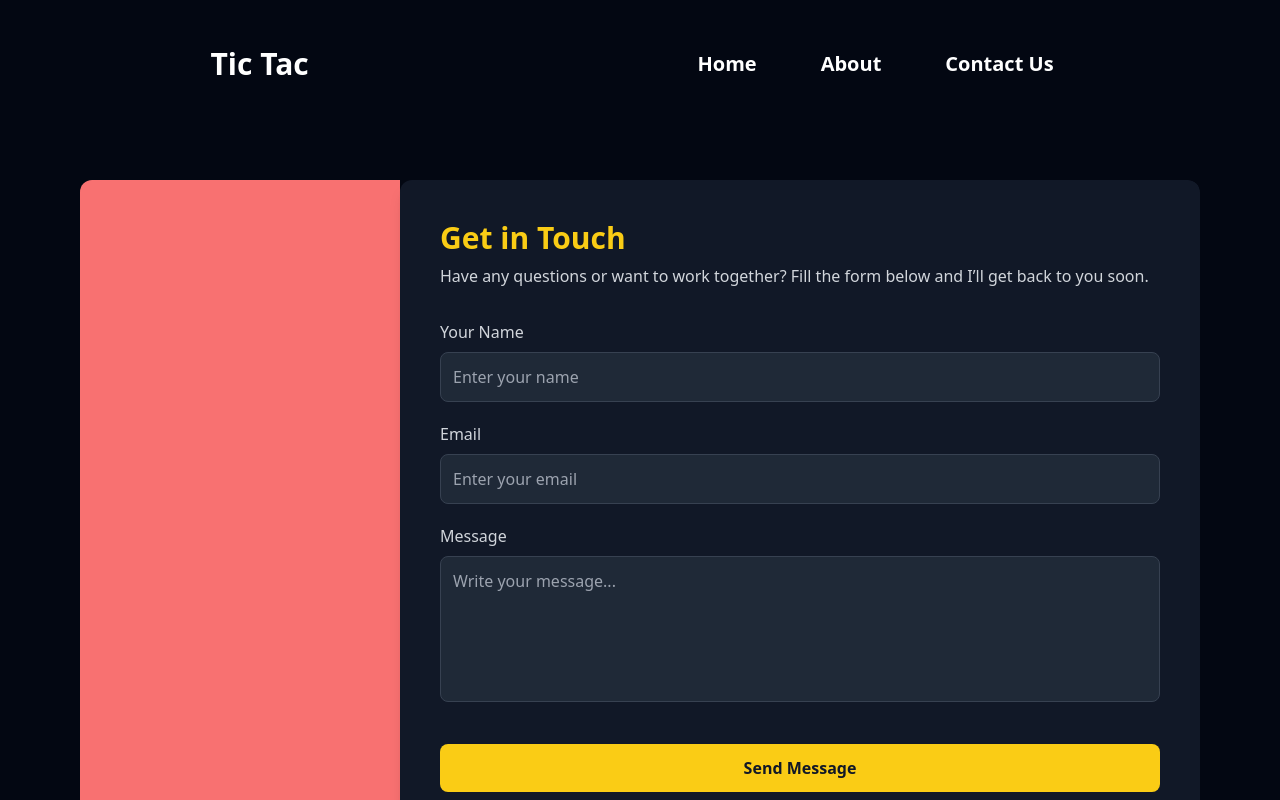
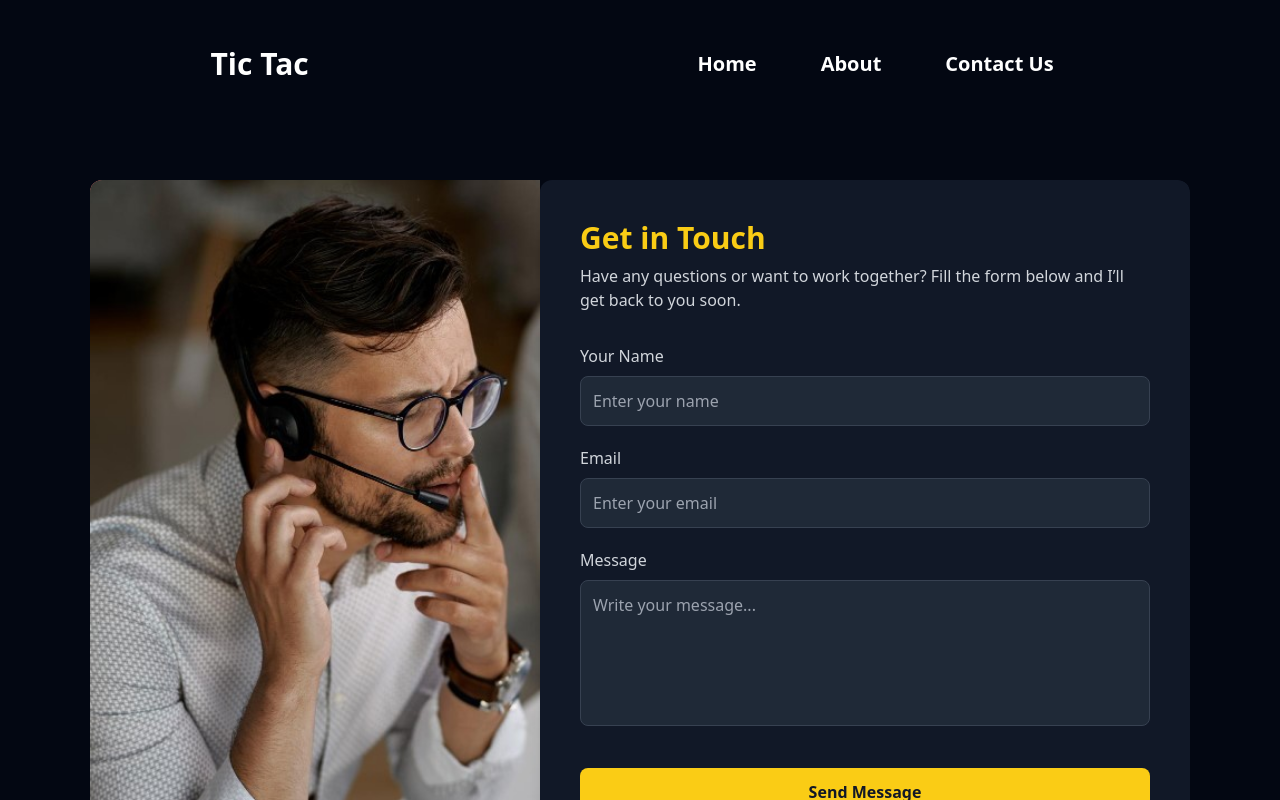
Before and after one commit to zouhairkahtal/TicTac, a React (Vite) app: page /contactUs in a window 1280 px wide. Shown: the top 800 px of the page. Built offline with nearby package versions, Linux system fonts and the light colour scheme.

Commit message:
add contact background

```diff
--- a/src/views/ContactUs.tsx
+++ b/src/views/ContactUs.tsx
@@ -1,5 +1,14 @@
+import contactBg from "../assets/image/contactBG.jpg"
+export function ContactUs() {
 
-export function ContactUs() {
+
+  const backgroundStyle = {
+
+    backgroundSize: "cover",
+  backgroundPosition: "left",
+    backgroundImage: `url(${contactBg})`,
+  };
+
   return (
     <>
       <div className="w-full  bg-gray-950 flex flex-col items-center justify-between text-white">
@@ -10,12 +19,13 @@ export function ContactUs() {
 
 
           <div className="flex justify-center bg-gray-950 rounded-xl overflow-hidden" >
-    <div className="w-80 h-full bg-red-400 ">
+    <div className="w-[450px] h-full bg-red-400 "
+        style={backgroundStyle}>
 
 
     </div>
 
-          <div className="w-[800px] h-full bg-gray-900 p-10 rounded-xl shadow-lg">
+          <div className="w-[650px] h-full bg-gray-900 p-10 rounded-xl shadow-lg">
             <h2 className="text-3xl font-bold mb-2 text-yellow-400">
               Get in Touch
             </h2>
```
Also changed, not shown: src/assets/image/contactBG.jpg (added).
